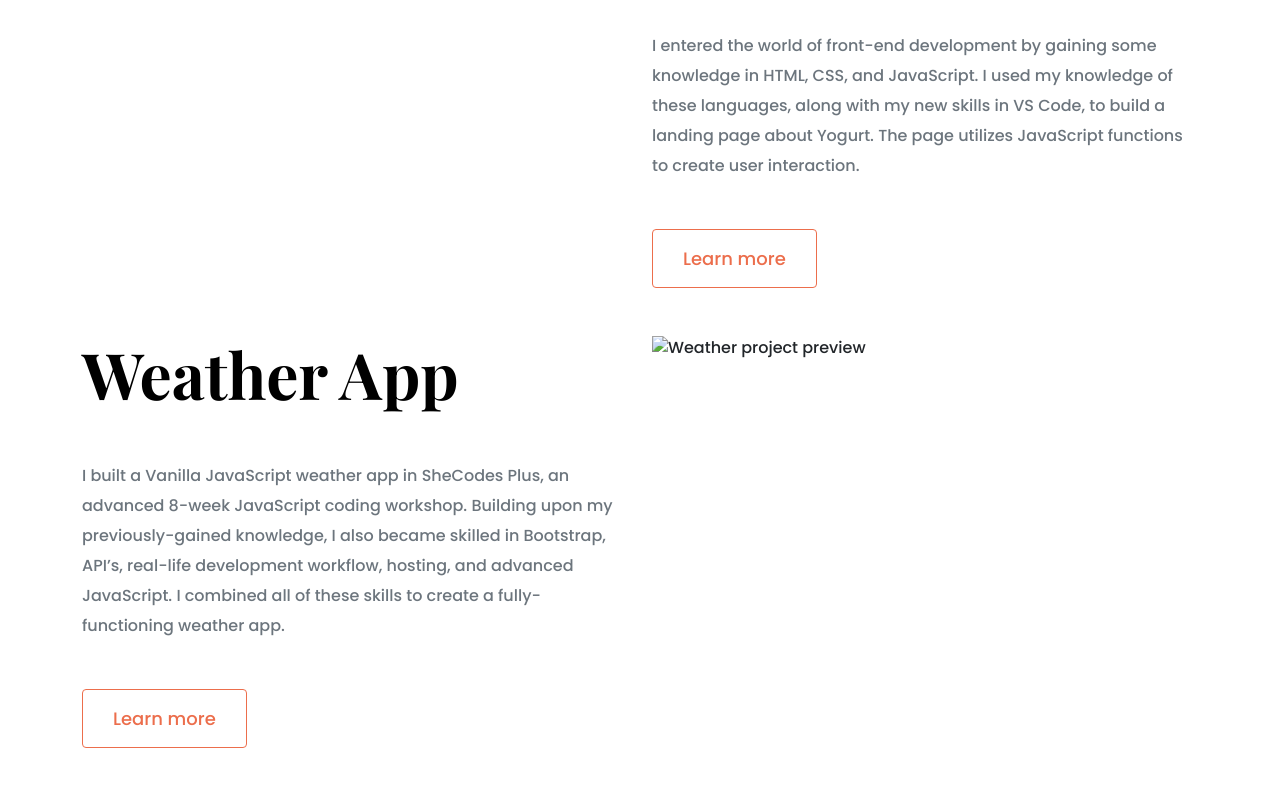
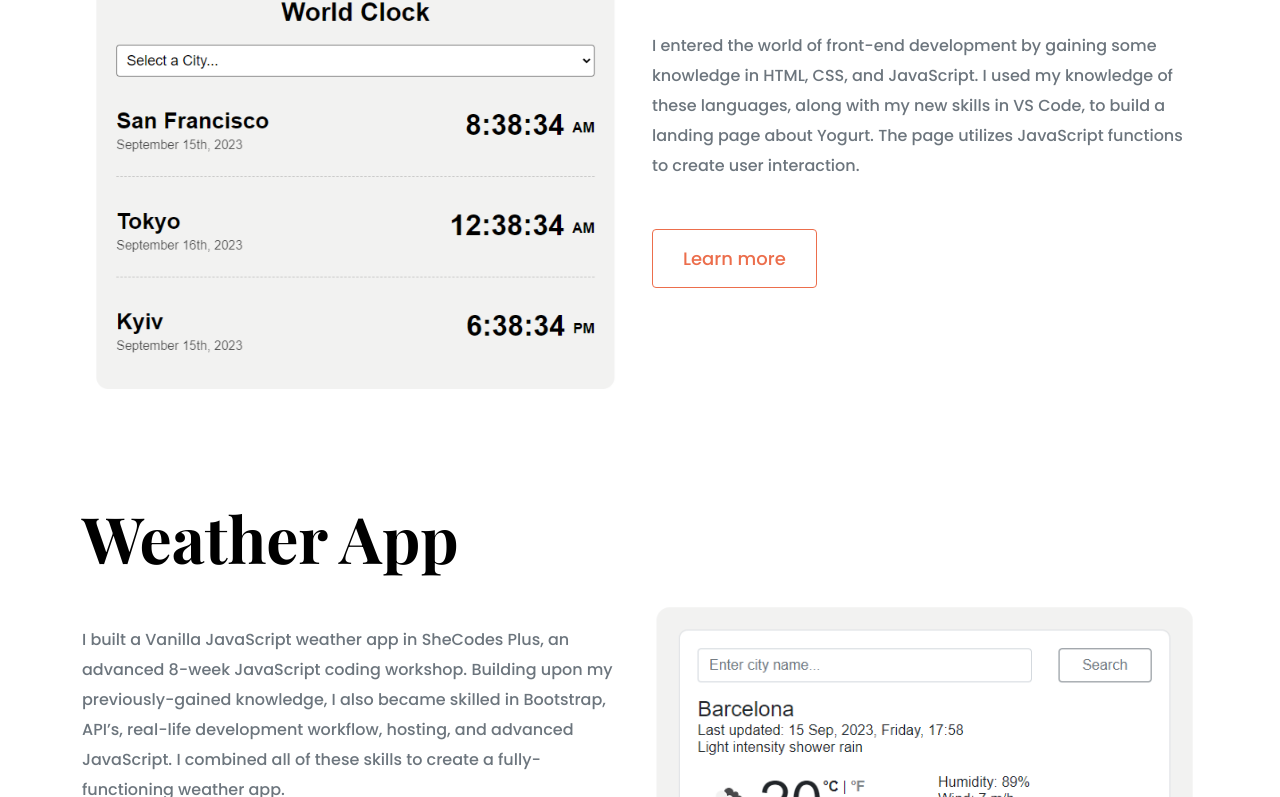
Before and after one commit to grumpyalpaca/portfolio-elly, a plain HTML site: page index.html in a window 1280 px wide. Shown: the part 787-1584 px from the top of the page. Drawn offline with nearby package versions, Linux system fonts and the light colour scheme.

Commit message:
Update index.html
images code fix

```diff
--- a/index.html
+++ b/index.html
@@ -45,7 +45,7 @@
     <div class="container">
         <div class="row mb-5">
             <div class="col d-none d-lg-block">
-                <img src="images/world-clock.png" class="img-fluid" alt="World preview" />
+                <img src="world-clock.png" class="img-fluid" alt="World preview" />
             </div>
             <div class="col">
                 <div class="project-description">
@@ -68,7 +68,7 @@
                 </div>
             </div>
             <div class="col d-none d-lg-block">
-                <img src="images/weather.png" class="img-fluid" alt="Weather project preview" />
+                <img src="weather.png" class="img-fluid" alt="Weather project preview" />
             </div>
         </div>
         <footer>
```
